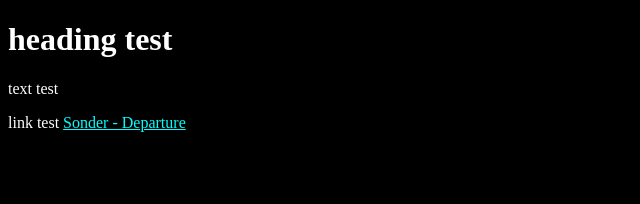
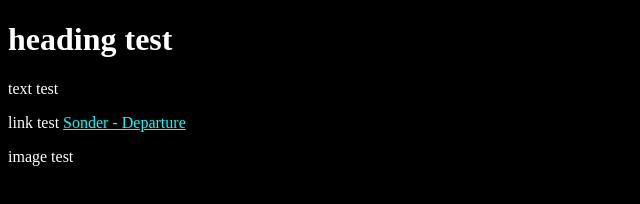
Before and after one commit to Reljamin/Project-Website, a plain HTML site: page index.html in a window 1280 px wide. Shown: the full height of the page, 0-640 px from the left. Drawn offline with Linux system fonts and the light colour scheme.

Commit message:
testing images

```diff
--- a/index.html
+++ b/index.html
@@ -9,7 +9,7 @@
         <h1>heading test</h1>
             <p>text test</p>
             <p> link test <a href="https://www.youtube.com/watch?v=eCnflKKgUFU">Sonder - Departure</a></p>
-
+            <p> image test <img sr="https://www.google.com/url?sa=i&url=https%3A%2F%2Fwww.nytimes.com%2F2024%2F05%2F03%2Farts%2Fdesign%2Fstanley-stellar-frieze-photography.html&psig=AOvVaw3xd2ksjjVJRsx-6DB4DKlc&ust=1728511612603000&source=images&cd=vfe&opi=89978449&ved=0CBQQjRxqFwoTCKik0Nbl_4gDFQAAAAAdAAAAABAS">
 
 
     </body>
```
